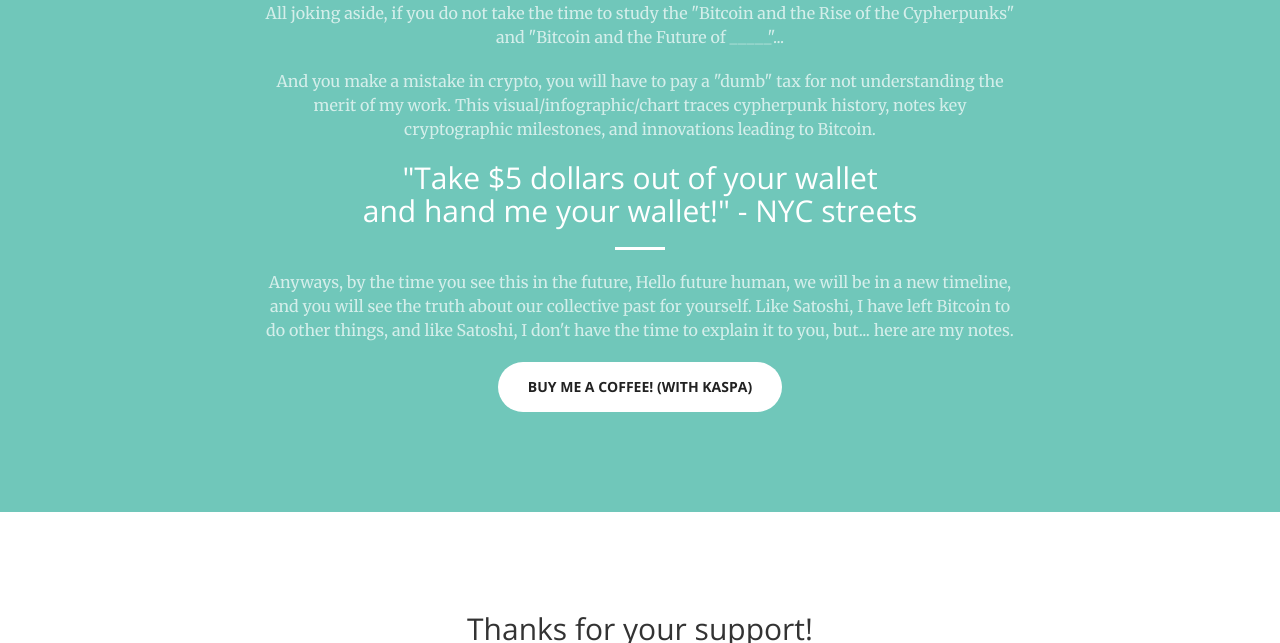
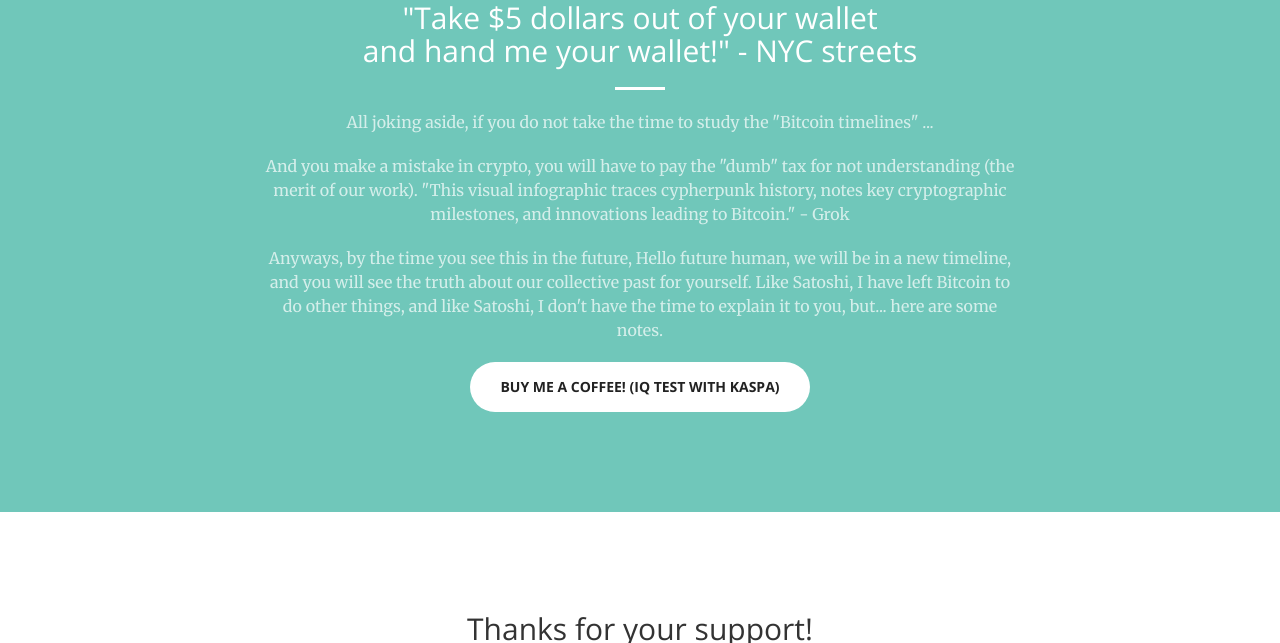
Before and after one commit to cliffc2/cliffc2.github.io, a Jekyll site: the page built from index.html, in a window 1280 px wide and 900 px high, scrolled down 4022 px, cut to the strip 257-900 px from the top of the window. Built offline with Jekyll 4.4.1, drawn with Linux system fonts in a browser that asks for light colours; Markdown is read by kramdown in place of the engine named in the settings.

Commit message:
Update call-to-action.html

```diff
--- a/_includes/call-to-action.html
+++ b/_includes/call-to-action.html
@@ -11,13 +11,13 @@
               </iframe>
             </div>
             <div class="col-lg-8 col-lg-offset-2 text-center">
-                <p class="text-faded">All joking aside, if you do not take the time to study the "Bitcoin and the Rise of the Cypherpunks" and "Bitcoin and the Future of _____"...</p>
-                <p class="text-faded">And you make a mistake in crypto, you will have to pay a "dumb" tax for not understanding the merit of my work. This visual/infographic/chart traces cypherpunk history, notes key cryptographic milestones, and innovations leading to Bitcoin. </p>
-               <p></p>
                 <h2 class="section-heading">"Take $5 dollars out of your wallet <br> and hand me your wallet!" - NYC streets</h2>
                 <hr class="light">
-                <p class="text-faded">Anyways, by the time you see this in the future, Hello future human, we will be in a new timeline, and you will see the truth about our collective past for yourself. Like Satoshi, I have left Bitcoin to do other things, and like Satoshi, I don't have the time to explain it to you, but... here are my notes.</p>
-                <a href="https://kas.coffee/cliffc2" class="btn btn-default btn-xl">Buy me a coffee! (with Kaspa) </a>
+                 <p class="text-faded">All joking aside, if you do not take the time to study the "Bitcoin timelines" ...</p>
+                <p class="text-faded">And you make a mistake in crypto, you will have to pay the "dumb" tax for not understanding (the merit of our work). "This visual infographic traces cypherpunk history, notes key cryptographic milestones, and innovations leading to Bitcoin." - Grok </p>
+               <p></p>
+                <p class="text-faded">Anyways, by the time you see this in the future, Hello future human, we will be in a new timeline, and you will see the truth about our collective past for yourself. Like Satoshi, I have left Bitcoin to do other things, and like Satoshi, I don't have the time to explain it to you, but... here are some notes.</p>
+                <a href="https://kas.coffee/cliffc2" class="btn btn-default btn-xl">Buy me a coffee! (IQ test with Kaspa) </a>
             </div>
         </div>
     </div>
```
